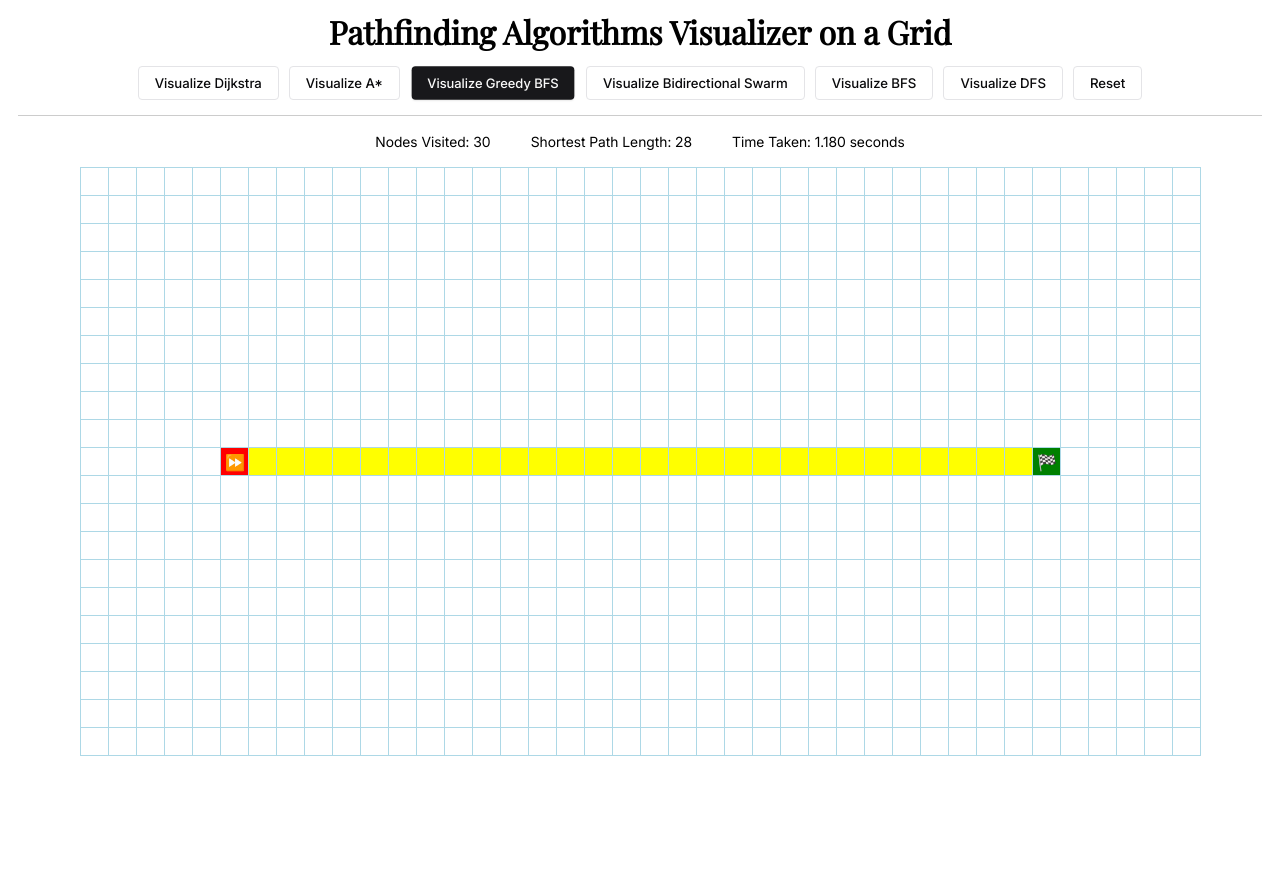
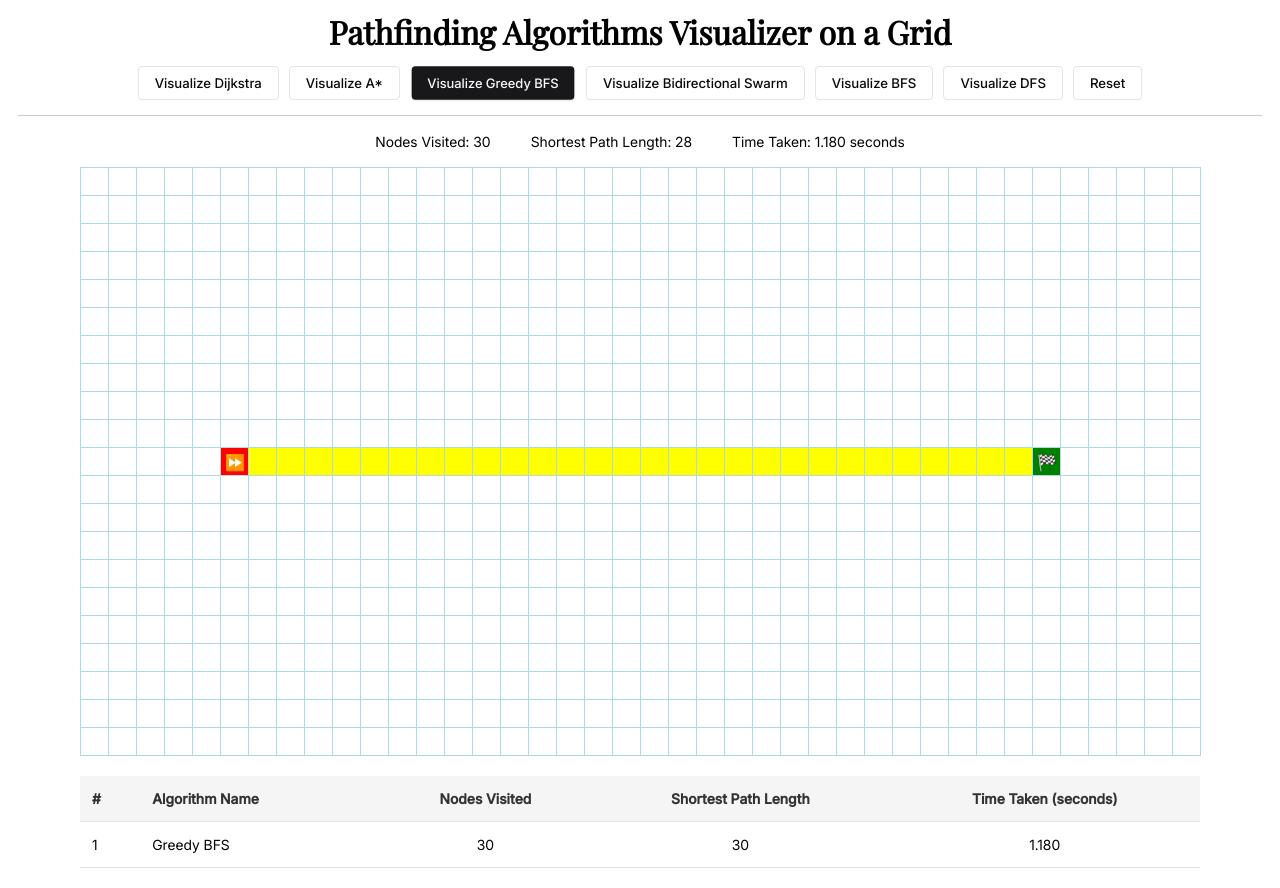
Before and after one commit to shafiemukhre/pathfinder-grid-visualizer, a React (Vite) app: page / in a window 1280 px wide. Both pictures are taken after a click on the button "Visualize Greedy BFS". Before the commit the page ends 800 px from the top, so only its background shows below. Built offline with nearby package versions, Linux system fonts and the light colour scheme.

Commit message:
added table

```diff
--- a/src/App.scss
+++ b/src/App.scss
@@ -115,16 +115,19 @@ hr {
 }
 
 .result-table {
-  max-width: 1440px;
   font-size: 14px;
+  max-width: calc(28 * 40px);
   width: 100%;
   border-collapse: collapse;
-  margin-top: 20px;
+  margin: 20px auto;
 
   th, td {
     padding: 12px;
     text-align: left;
     border-bottom: 1px solid #e0e0e0;
+    &.--centered {
+      text-align: center;
+    }
   }
 
   th {
--- a/src/App.tsx
+++ b/src/App.tsx
@@ -1,11 +1,34 @@
+import ResultTable from "@components/ResultTable";
 import "./App.scss";
 import Grid from "@components/Grid";
+import { useEffect, useState } from "react";
+
+interface ResultData {
+  algorithmName: string,
+  nodesVisited: number,
+  pathLength: number,
+  duration: string
+}
 
 function App() {
+  const [resultData, setResultData] = useState<ResultData>();
+  const [allData, setAllData] = useState<ResultData[]>([]);
+
+  useEffect(() => {
+    if (resultData) {
+      const newAllData = [...allData, resultData];
+      setAllData(newAllData)
+    }
+
+  }, [resultData])
+
+
+
   return (
     <>
       <h1 className="title">Pathfinding Algorithms Visualizer on a Grid</h1>
-      <Grid/>
+      <Grid sendToParent={setResultData} />
+      <ResultTable data={allData}/>
     </>
   );
 }
--- a/src/components/Grid.tsx
+++ b/src/components/Grid.tsx
@@ -18,7 +18,7 @@ interface NodeObject {
   isWall: boolean,
 }
 
-export default function Grid() {
+export default function Grid({sendToParent}) {
   const [grid, setGrid] = useState<NodeObject[][]>([]);
   const [mouseIsPressed, setMouseIsPressed] = useState(false);
   const nodeRefs = useRef<{ [key: string]: HTMLTableCellElement | null }>({});
@@ -36,8 +36,47 @@ export default function Grid() {
   useEffect(() => {
     if (startTime && endTime) {
       const diffInMilliseconds = endTime.getTime() - startTime.getTime();
-      setDuration(`${(diffInMilliseconds / 1000).toFixed(3)} seconds`);
+      const timeTaken = (diffInMilliseconds / 1000).toFixed(3);
+      setDuration(`${timeTaken} seconds`);
+
+      // pass data to parent component so that we can populate the result table
+
+      let currentAlgorithmName: string;
+
+      switch (algorithm) {
+        case 'dijkstra':
+          currentAlgorithmName = "Dijkstra";
+          break;
+        case 'a-star':
+          currentAlgorithmName = "A* Search";
+          break;
+        case 'greedy-bfs':
+          currentAlgorithmName = "Greedy BFS";
+          break;
+        case 'bidirectional-bfs':
+          // TODO: change to Bidirectional BFS later and create
+          currentAlgorithmName = "Bidirectional Swarm";
+          break;
+        case 'bfs':
+          currentAlgorithmName = "Breadth First Search";
+          break;
+        case 'dfs':
+          currentAlgorithmName = "Depth First Search";
+          break;
+        default:
+          currentAlgorithmName = "";
+      }
+
+      const newResult = {
+        algorithmName: currentAlgorithmName,
+        nodesVisited: algorithmInfo.nodesVisited,
+        pathLength: algorithmInfo.pathLength,
+        duration: timeTaken
+      }
+      sendToParent(newResult)
     }
+
+
   }, [endTime]);
 
   function handleMouseDown(row: number, col: number) {
--- a/src/components/ResultTable.tsx
+++ b/src/components/ResultTable.tsx
@@ -1,44 +1,25 @@
-import { useState, useEffect } from 'react';
-
-interface ResultEntry {
-  id: number;
-  nodesVisited: number;
-  shortestPathLength: number;
-  timeTaken: number;
-}
-
-export default function ResultTable() {
-  const [results, setResults] = useState<ResultEntry[]>([]);
-
-  useEffect(() => {
-    const handleAlgorithmComplete = (event: CustomEvent<ResultEntry>) => {
-      setResults(prevResults => [...prevResults, event.detail]);
-    };
-
-    window.addEventListener('algorithmComplete' as any, handleAlgorithmComplete);
-
-    return () => {
-      window.removeEventListener('algorithmComplete' as any, handleAlgorithmComplete);
-    };
-  }, []);
+export default function ResultTable({data}) {
+  console.log(data)
 
   return (
     <table className='result-table'>
       <thead>
         <tr>
           <th>#</th>
-          <th>Nodes Visited</th>
-          <th>Shortest Path Length</th>
-          <th>Time Taken (seconds)</th>
+          <th>Algorithm Name</th>
+          <th className="--centered">Nodes Visited</th>
+          <th className="--centered">Shortest Path Length</th>
+          <th className="--centered">Time Taken (seconds)</th>
         </tr>
       </thead>
       <tbody>
-        {results.map((result, index) => (
-          <tr key={result.id}>
-            <td>{index + 1}</td>
-            <td>{result.nodesVisited}</td>
-            <td>{result.shortestPathLength}</td>
-            <td>{result.timeTaken.toFixed(3)}</td>
+        {data.slice().reverse().map((result, index) => (
+          <tr key={data.length - index - 1}>
+            <td>{data.length - index}</td>
+            <td>{result.algorithmName}</td>
+            <td className="--centered">{result.nodesVisited}</td>
+            <td className="--centered">{result.pathLength}</td>
+            <td className="--centered">{result.duration}</td>
           </tr>
         ))}
       </tbody>
```
